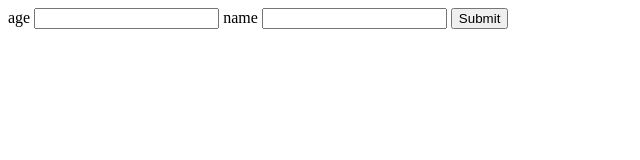
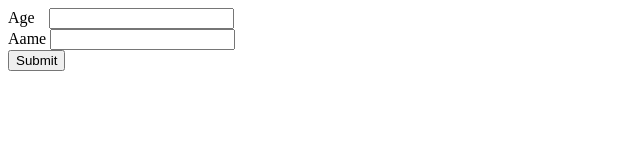
Before and after one commit to acciojob/promises-and-chains-painter98, a website: page main.html in a window 1280 px wide. Shown: the whole page, without its empty margins (0-640 px from the left). Drawn offline with Linux system fonts and the light colour scheme.

Commit message:
created a submission

```diff
--- a/main.html
+++ b/main.html
@@ -9,10 +9,12 @@
     <!-- write the body here -->
 	  <form>
 
-		  <label for="age">age</label>
+		  <label class="age" for="age">Age</label>
 		  <input id="age" type="number" required>
-		  <label for="name">name</label>
+		  <br>
+		  <label for="name">Aame</label>
 		  <input id="name" type="text" required>
+		  <br>
 		  <button id="btn" type="submit" onclick="execute()">Submit</button>
 		  <p id="result"> </p>
 
--- a/styles.css
+++ b/styles.css
@@ -1 +1,4 @@
 /*  your css code here. If applicable */
+.age{
+	margin-right:10px;
+}
```
